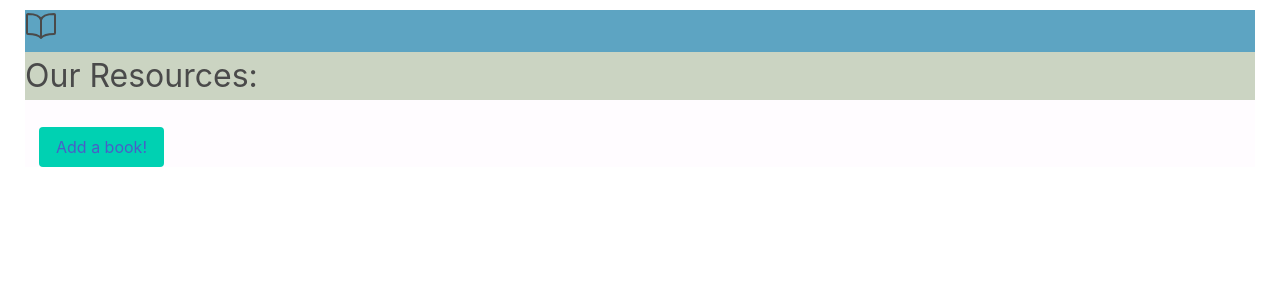
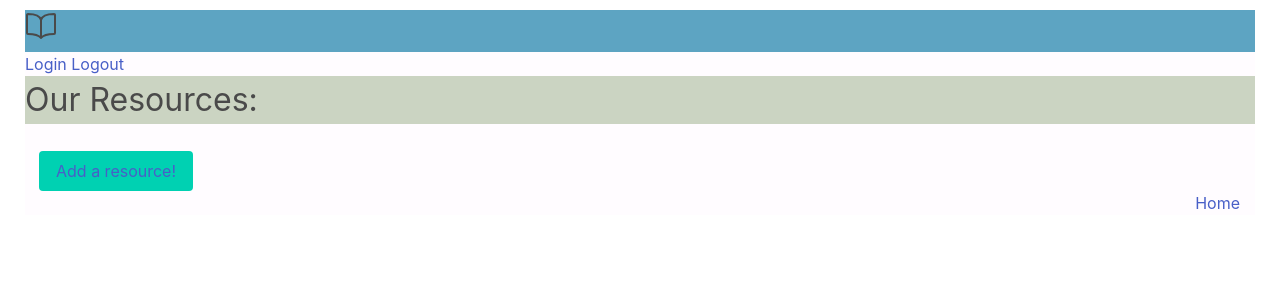
Before and after one commit to MichaelGreason/freeshelf-pair-jackalopes, a Django app: page / in a window 1280 px wide. Shown: the top 300 px of the page. Run offline with Django 3.2, Linux system fonts and the light colour scheme; the visitor is signed in with stand-in values (Sample User, id 1); data that the repository does not hold is empty.

Commit message:
made login, logout and home buttons. Also made some CSS addistions

```diff
--- a/django_freeshelf/urls.py
+++ b/django_freeshelf/urls.py
@@ -18,7 +18,7 @@ from django.urls import path, include
 from books import views
 from django.conf import settings
 from django.conf.urls.static import static
-# from templates import login
+
 
 urlpatterns = [
     path("admin/", admin.site.urls),
--- a/static/CSS/styles.css
+++ b/static/CSS/styles.css
@@ -38,3 +38,9 @@ h1 {
 #site-header {
     background-color: #5da4c2;
 }
+
+#home-button {
+    display: flex;
+    justify-content: end;
+    margin-right: 15px;
+}
--- a/templates/base.html
+++ b/templates/base.html
@@ -15,8 +15,12 @@
         <span class='is-size-4'></span>
       </span>
     </p>
+    <header><a href="accounts/login">Login</a>
+        <a href="accounts/logout">Logout</a>
+    </header>
     {% block content %}
     {% endblock%}
+    <p id="home-button"><a href="{% url 'home' %}">Home</a></p>
     <script type="module" src="https://unpkg.com/ionicons@5.5.2/dist/ionicons/ionicons.esm.js"></script>
 <script nomodule src="https://unpkg.com/ionicons@5.5.2/dist/ionicons/ionicons.js"></script>
 </body>
--- a/templates/books/index.html
+++ b/templates/books/index.html
@@ -13,9 +13,9 @@
     <article class='menu'>
         <p class="menu-label"></p>
         {% for book in books %}
-        <p class='menu-list'><a href="{% url 'detail_book' book.pk %}">{{ book }}</a></p>
+        <p class='menu-list'><a href="{% url 'detail_book' book.pk %}"><ion-icon name="skull"></ion-icon> {{ book }}</a></p>
         {% endfor %}
-    <button id='add_book_button' class='button is-primary'><a href="{% url 'add_book' %}">Add a book!</a></button>
+    <button id='add_book_button' class='button is-primary'><a href="{% url 'add_book' %}">Add a resource!</a></button>
     </article>
     {% endblock %}
 </body>
```
